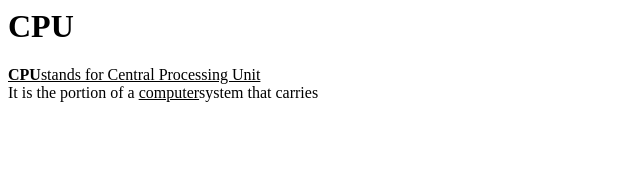
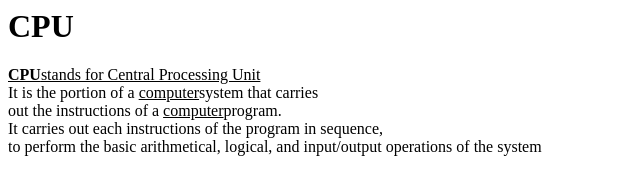
Before and after one commit to iamneo-production/adeddbcdbdadaeccdfffebaeceaec, a website: page public/index.html in a window 1280 px wide. Shown: the whole page, without its empty margins (0-640 px from the left). Drawn offline with Linux system fonts and the light colour scheme.

Commit message:
Backup Commit

```diff
--- a/public/index.html
+++ b/public/index.html
@@ -5,6 +5,9 @@
     <body>
         <h1> CPU </h1>
         <p><u><b>CPU</b>stands for Central Processing Unit</u><br>
-        It is the portion of a <u>computer</u>system that carries</p>
+        It is the portion of a <u>computer</u>system that carries<br>
+        out the instructions of a <u>computer</u>program.<br>
+        It carries out each instructions of the program in sequence,<br>
+        to perform the basic arithmetical, logical, and input/output operations of the system</p>
     </body>
 </html>
```
